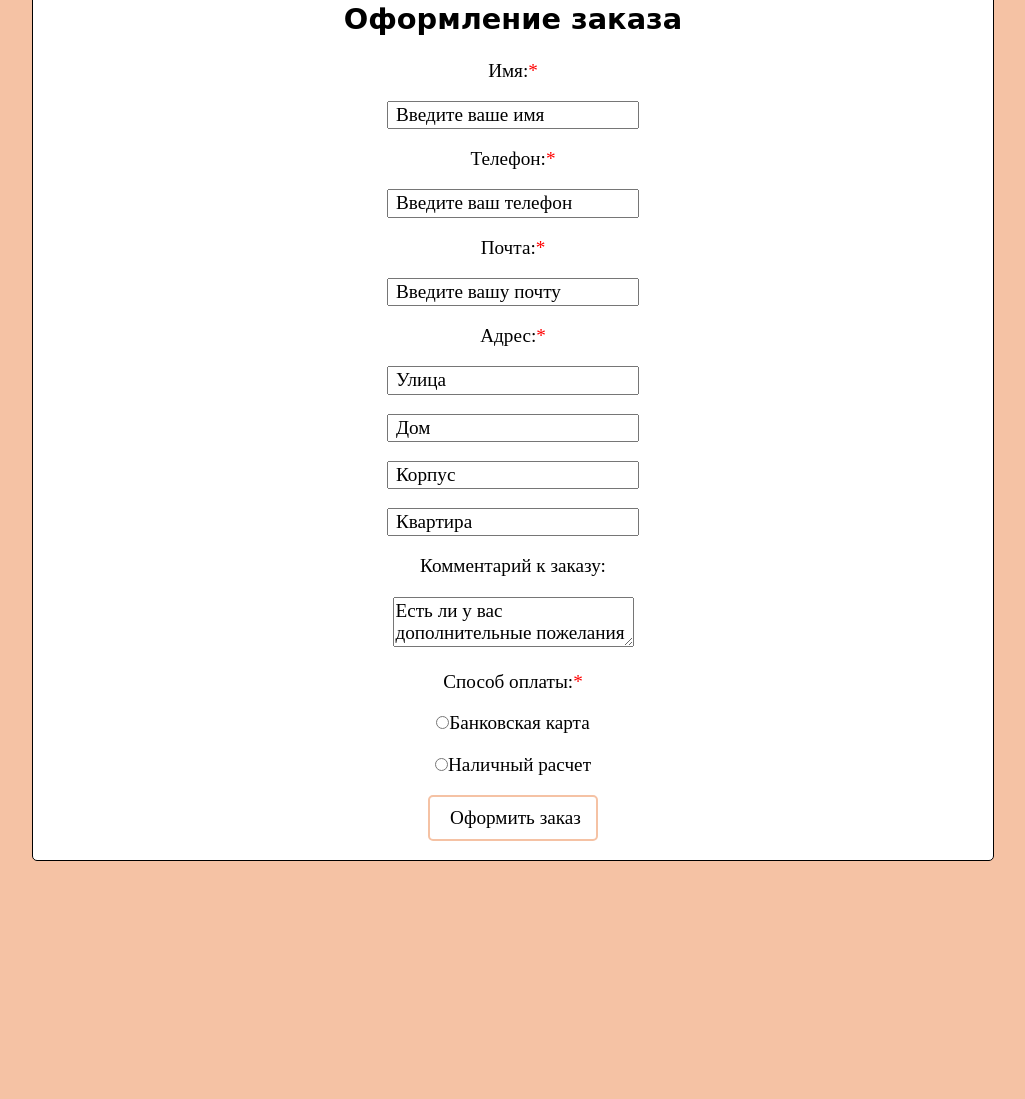
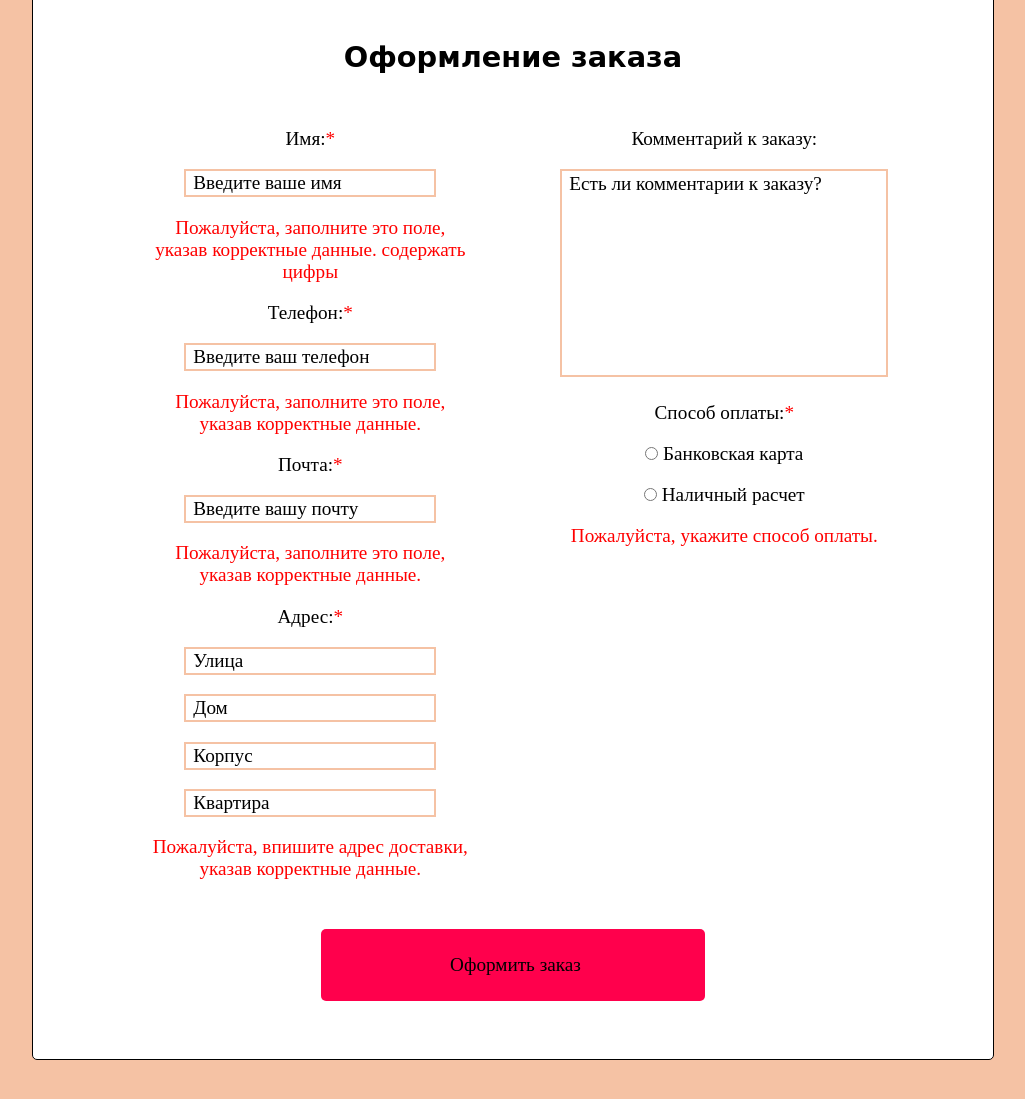
Before and after one commit to itgirlschool/f29-shoping-cart, a plain HTML site: page registration_form.html in a window 1280 px wide. Shown: the part 99-1198 px from the top of the page, without its empty margins (127-1152 px from the left). Before the commit the page ends 1018 px from the top, so only its background shows below. Drawn offline with Linux system fonts and the light colour scheme.

Commit message:
переделала стили + добавила блоки с сообщениями о некорректых данных

```diff
--- a/registration_form.html
+++ b/registration_form.html
@@ -33,25 +33,48 @@
             border: 1px solid black;
             border-radius: 5px;
             width: 60vw;
-            padding: 1em 5em;
+            padding: 3em 5em;
             margin: 3em auto;
             background-color: white;
             text-align: center;
-
+            display: grid;
+            grid-template-areas:
+                "top top"
+                "left right"
+                "bottom bottom";
+            grid-column-gap: 60px;
+            grid-row-gap: 30px;
 
         }
 
         #input_registration-form {
-            border: 2px solid rgb(245, 194, 164);
-            background-color: white;
+            border: none;
+            background-color: rgb(255, 0, 76);
             border-radius: 5px;
             padding: 10px 15px;
+            width: 30vw;
+            height: 9vh;
             text-align: center;
+        }
+
+        #input_registration-form:hover {
+            background-color: white;
+            border: 2px solid rgb(245, 194, 164);
         }
 
         input {
             text-indent: 5px;
+            font-family: inherit;
+            border: 2px solid rgb(245, 194, 164);
         }
+
+        input:hover {
+            border-color: black;
+        }
+
+        /* input:valid {
+            border-color: green;
+        }*/
 
         ::-webkit-input-placeholder {
             /* WebKit browsers */
@@ -72,26 +95,70 @@
             /* Internet Explorer 10+ */
             color: black;
         }
+
+        #textarea_comment {
+            resize: none;
+            overflow: auto;
+            text-indent: 5px;
+            width: 25vw;
+            height: 25vh;
+            font-family: inherit;
+            border: 2px solid rgb(245, 194, 164);
+        }
+
+        #textarea_comment:hover {
+            border-color: black;
+        }
+
+        #registration-form_grid_1 {
+            grid-area: top;
+
+        }
+
+        #registration-form_grid_2 {
+            grid-area: left;
+
+        }
+
+        #registration-form_grid_3 {
+            grid-area: right;
+        }
+
+        #registration-form_grid_4 {
+            grid-area: bottom;
+        }
+
+        .registration-form_div-with-error {
+            color: red;
+            margin: 1em;
+        }
     </style>
 </head>
 
 <body>
     <form class="form_registration-form">
+        <div id="registration-form_grid_1">
             <h2 class="h">Оформление заказа</h2>
+        </div>
+        <div id="registration-form_grid_2">
             <div>
                 <label for="input_name">Имя:<span class="red">*</span></label>
                 <p><input id="input_name" type="text" placeholder="Введите ваше имя" required></p>
-            <div class="registration-form_div-with-error" id=""></div>
+                <div class="registration-form_div-with-error" id="">Пожалуйста, заполните это поле, указав корректные
+                    данные.
+                    содержать цифры</div>
             </div>
             <div>
                 <label for="input_tel">Телефон:<span class="red">*</span></label>
                 <p><input id="input_tel" type="tel" placeholder="Введите ваш телефон" required></p>
-            <div class="registration-form_div-with-error" id=""></div>
+                <div class="registration-form_div-with-error" id="">Пожалуйста, заполните это поле, указав корректные
+                    данные.</div>
             </div>
             <div>
                 <label for="input_email">Почта:<span class="red">*</span></label>
                 <p><input id="input_email" type="email" placeholder="Введите вашу почту" required></p>
-            <div class="registration-form_div-with-error" id=""></div>
+                <div class="registration-form_div-with-error" id="">Пожалуйста, заполните это поле, указав корректные
+                    данные.</div>
             </div>
             <div>
                 <label for="input_adress">Адрес:<span class="red">*</span></label>
@@ -100,8 +167,32 @@
                 <p><input id="input_adress" type="text" placeholder="Корпус" required></p>
                 <p><input id="input_adress" type="text" placeholder="Квартира" required></p>
                 </label>
-            <div class="registration-form_div-with-error" id=""></div>
+                <div class="registration-form_div-with-error" id="">Пожалуйста, впишите адрес доставки, указав
+                    корректные
+                    данные.</div>
             </div>
+        </div>
+        <div id="registration-form_grid_3">
+            <div>
+                <label for="textarea_comment">Комментарий к заказу:</label>
+                <p><textarea id="textarea_comment" type="text" placeholder="Есть ли комментарии к заказу?"></textarea>
+                </p>
+            </div>
+            <div>
+                <label>Способ оплаты:<span class="red">*</span>
+                    <p><input class="radio_payment" type="radio" name="payment" value="1"> Банковская карта</p>
+                    <p><input class="radio_payment" type="radio" name="payment" value="2"> Наличный расчет</p>
+                    <div class="registration-form_div-with-error" id="">Пожалуйста, укажите способ оплаты.</div>
+                </label>
+            </div>
+        </div>
+        <div id="registration-form_grid_4">
+            <div>
+                <input id="input_registration-form" type="submit" value="Оформить заказ">
+            </div>
+        </div>
+
+
         <!--<div>
             <label for="textarea_text">Надпись на открытке:</label>
             <p><textarea id="textarea_text" type="text"
@@ -110,22 +201,8 @@
             <div class="registration-form_div-with-error" id=""></div>
         </div>
         -->
-        <div>
-            <label for="textarea_comment">Комментарий к заказу:</label>
-            <p><textarea id="textarea_comment" type="text"
-                    placeholder="Есть ли у вас дополнительные пожелания к заказу?"></textarea></p>
-            <div class="registration-form_div-with-error" id=""></div>
-        </div>
-        <div>
-            <label>Способ оплаты:<span class="red">*</span>
-                <p><input type="radio" name="payment" value="1">Банковская карта</p>
-                <p><input type="radio" name="payment" value="2">Наличный расчет</p>
-                <div class="registration-form_div-with-error" id=""></div>
-            </label>
-        </div>
-        <div>
-            <input id="input_registration-form" type="button" value="Оформить заказ">
-        </div>
+
+
 
     </form>
 
```
Lines whose indentation alone changed are shown as unchanged.
